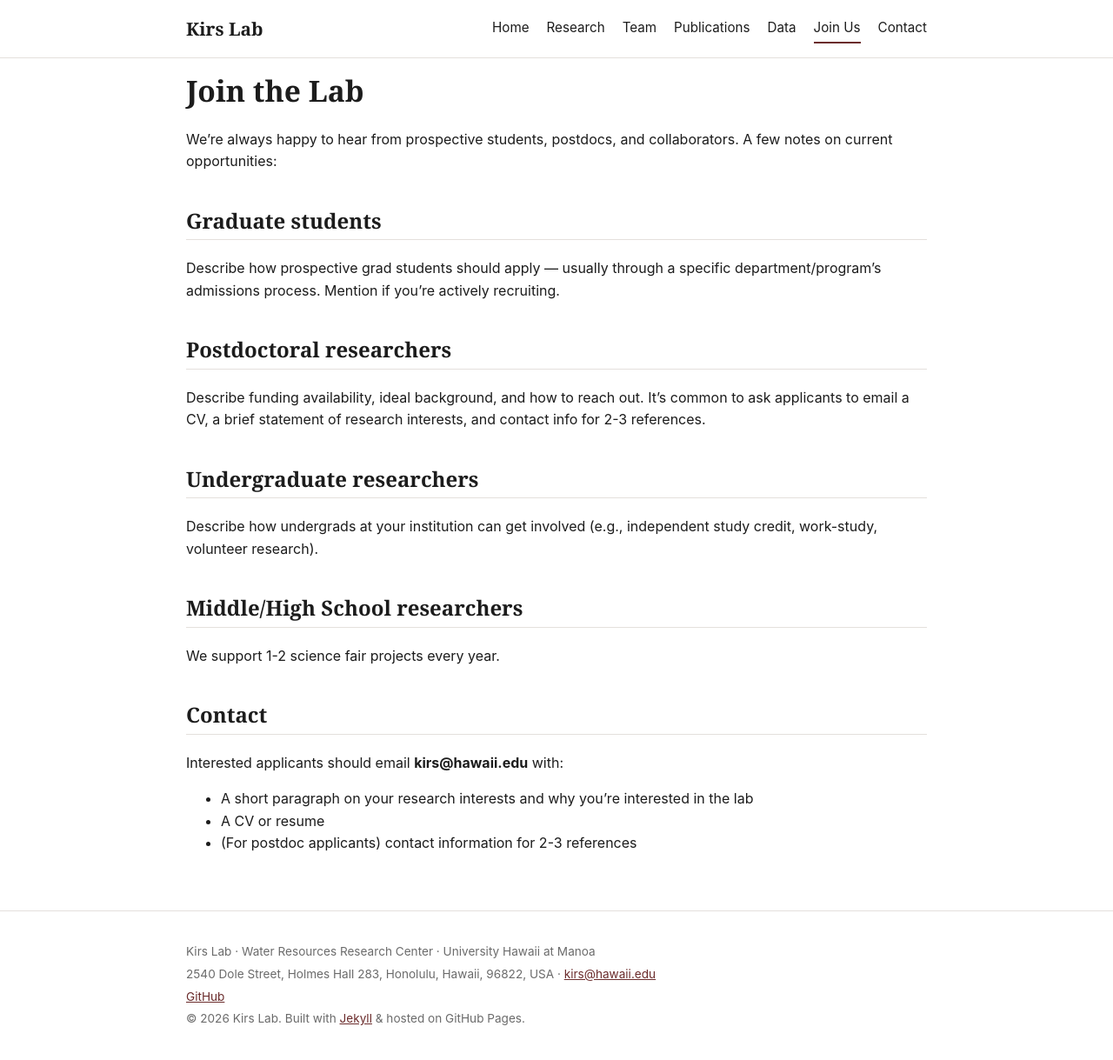
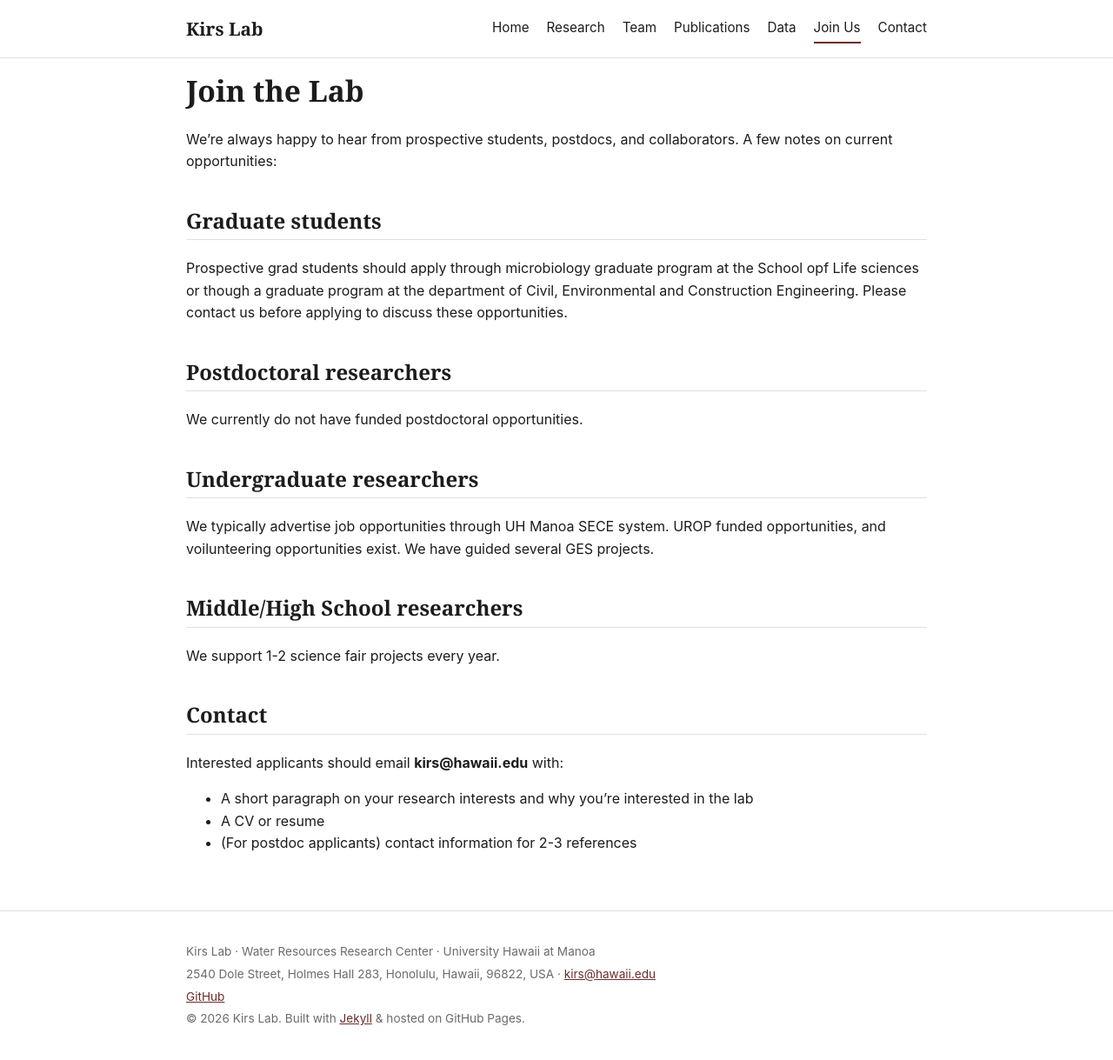
Before and after one commit to MarekKirs/marekkirs.github.io, a Jekyll site: the page built from join.md, in a window 1280 px wide. Shown: the whole page at 87% size. Built offline with Jekyll 4.4.1, drawn with Linux system fonts in a browser that asks for light colours.

Commit message:
Update join.md

```diff
--- a/join.md
+++ b/join.md
@@ -11,20 +11,17 @@ collaborators. A few notes on current opportunities:
 
 ## Graduate students
 
-Describe how prospective grad students should apply — usually through a
-specific department/program's admissions process. Mention if you're
-actively recruiting.
+Prospective grad students should apply through microbiology graduate program at the School opf Life sciences  or though  a graduate program at the department of Civil, Environmental and Construction Engineering. Please contact us before applying to discuss these opportunities.
+
 
 ## Postdoctoral researchers
 
-Describe funding availability, ideal background, and how to reach out.
-It's common to ask applicants to email a CV, a brief statement of
-research interests, and contact info for 2-3 references.
+We currently do not have funded postdoctoral opportunities.
+
 
 ## Undergraduate researchers
 
-Describe how undergrads at your institution can get involved (e.g.,
-independent study credit, work-study, volunteer research).
+We typically advertise job opportunities through UH Manoa SECE system. UROP funded opportunities, and voilunteering opportunities exist. We have guided several GES projects.
 
 ## Middle/High School researchers
 
```
